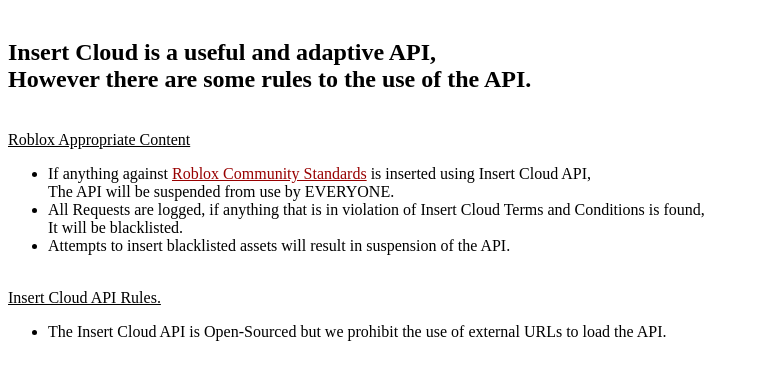
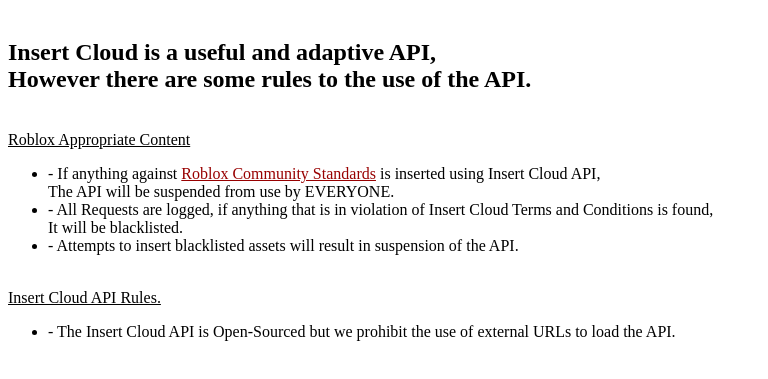
Before and after one commit to Captian-obvious/APISite, a plain HTML site: page InsertCloudAPI/terms.html in a window 1280 px wide. Shown: the part 79-458 px from the top of the page, without its empty margins (0-768 px from the left). Drawn offline with Linux system fonts and the light colour scheme.

Commit message:
Update terms.html

```diff
--- a/InsertCloudAPI/terms.html
+++ b/InsertCloudAPI/terms.html
@@ -13,14 +13,14 @@
         <br>
         <u>Roblox Appropriate Content</u>
         <ul>
-            <li>If anything against <a href='https://en.help.roblox.com/hc/en-us/articles/203313410-Roblox-Community-Standards'>Roblox Community Standards</a> is inserted using Insert Cloud API,<br>The API will be suspended from use by EVERYONE.</li>
-            <li> All Requests are logged, if anything that is in violation of Insert Cloud Terms and Conditions is found, <br>It will be blacklisted.</li>
-            <li>Attempts to insert blacklisted assets will result in suspension of the API.</li>
+            <li>- If anything against <a href='https://en.help.roblox.com/hc/en-us/articles/203313410-Roblox-Community-Standards'>Roblox Community Standards</a> is inserted using Insert Cloud API,<br>The API will be suspended from use by EVERYONE.</li>
+            <li>- All Requests are logged, if anything that is in violation of Insert Cloud Terms and Conditions is found, <br>It will be blacklisted.</li>
+            <li>- Attempts to insert blacklisted assets will result in suspension of the API.</li>
         </ul>
         <br>
         <u>Insert Cloud API Rules.</u>
         <ul>
-            <li>The Insert Cloud API is Open-Sourced but we prohibit the use of external URLs to load the API.</li>
+            <li>- The Insert Cloud API is Open-Sourced but we prohibit the use of external URLs to load the API.</li>
         </ul>
     </body>
 </html>
```
